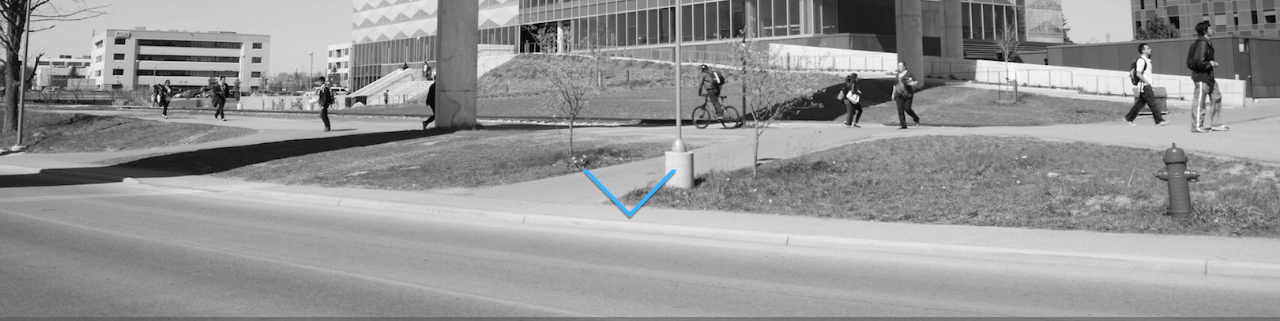
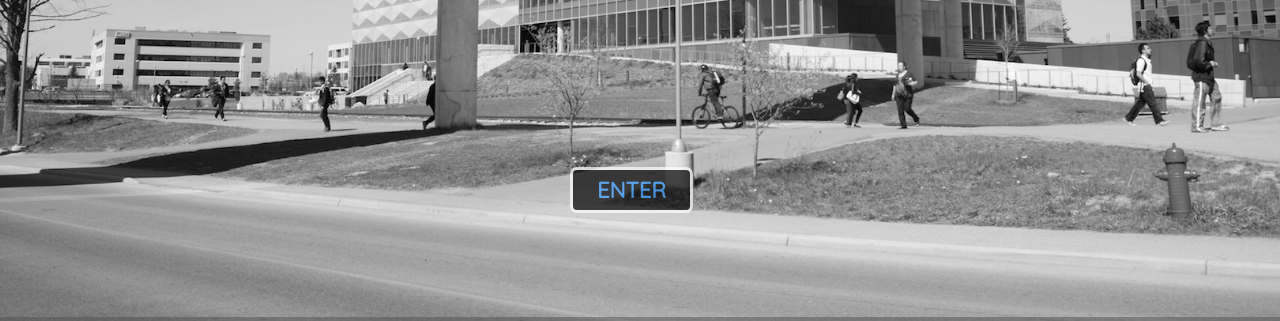
Before and after one commit to shivert/shivert.github.io, a plain HTML site: page index.html in a window 1280 px wide. Shown: the part 453-774 px from the top of the page. Drawn offline with nearby package versions, Linux system fonts and the light colour scheme; files whose address does not match are found by name.

Commit message:
Website: Changed arrow to enter button

```diff
--- a/index.html
+++ b/index.html
@@ -21,7 +21,7 @@
 		<div class="image-container">
 			<img id="new-york" src='images/waterloo.jpg' alt="New York">
 		</div>
-		<a id ="arrow_link" href="#about-anchor"><div class="down_arrow"><img src="images/bluearrow2.png"></div></a>
+		<a id ="arrow_link" href="#about-anchor"><div class="down_arrow"><a href="#about-anchor" class="enterButton">ENTER</a></div></a>
 	</div>
 
     <div class="navbar-fixed">
--- a/main.css
+++ b/main.css
@@ -146,6 +146,10 @@ ul.circle li {
 
 ul.circle li:last-child {
 	margin-bottom: 35px;
+}
+
+ul.circle:last-of-type li:last-child {
+	margin-bottom: 60px;
 }
 
 .brand {
@@ -384,16 +388,11 @@ table.contact-info a:hover {
 	bottom: 60px;
 	width: 120px;
 	height: 120px;
-	cursor: pointer;
-	background-image: url("Users/spencerhivert/GitHub/Website/arrow.png");
     left:50%;
     margin-left:-70px;
     z-index: 100;
 }
 
-.down_arrow:hover {
-	transform: translateY(15px);
-}
 
 .real-content {
 	display: table-cell;
@@ -615,3 +614,24 @@ table.skills-table td:nth-child(2) {
 	left: 280px;
 	margin: 0;
 }
+
+.enterButton {
+	background-color: black;
+	opacity: 0.7;
+	-moz-border-radius:7px;
+	-webkit-border-radius:7px;
+	border-radius:7px;
+	border:3px solid #FFFFFF;
+	display:inline-block;
+	cursor:pointer;
+	color:#3399FF;
+	font-family: "Quicksand";
+	font-size:22px;
+	font-weight:bold;
+	padding:6px 24px;
+	text-decoration:none;
+}
+.enterButton:active {
+	position:relative;
+	top:1px;
+}
--- a/main.js
+++ b/main.js
@@ -15,7 +15,7 @@ $(window).scroll(function() {
 });
 
 // Animate scrolling between sections
-$('#arrow_link,.brand').click(function(){
+$('.enterButton,.brand').click(function(){
     $('html, body').animate({
         scrollTop: $( $.attr(this, 'href') ).offset().top
     }, 500);
```
Also changed, not shown: 1 other file.
